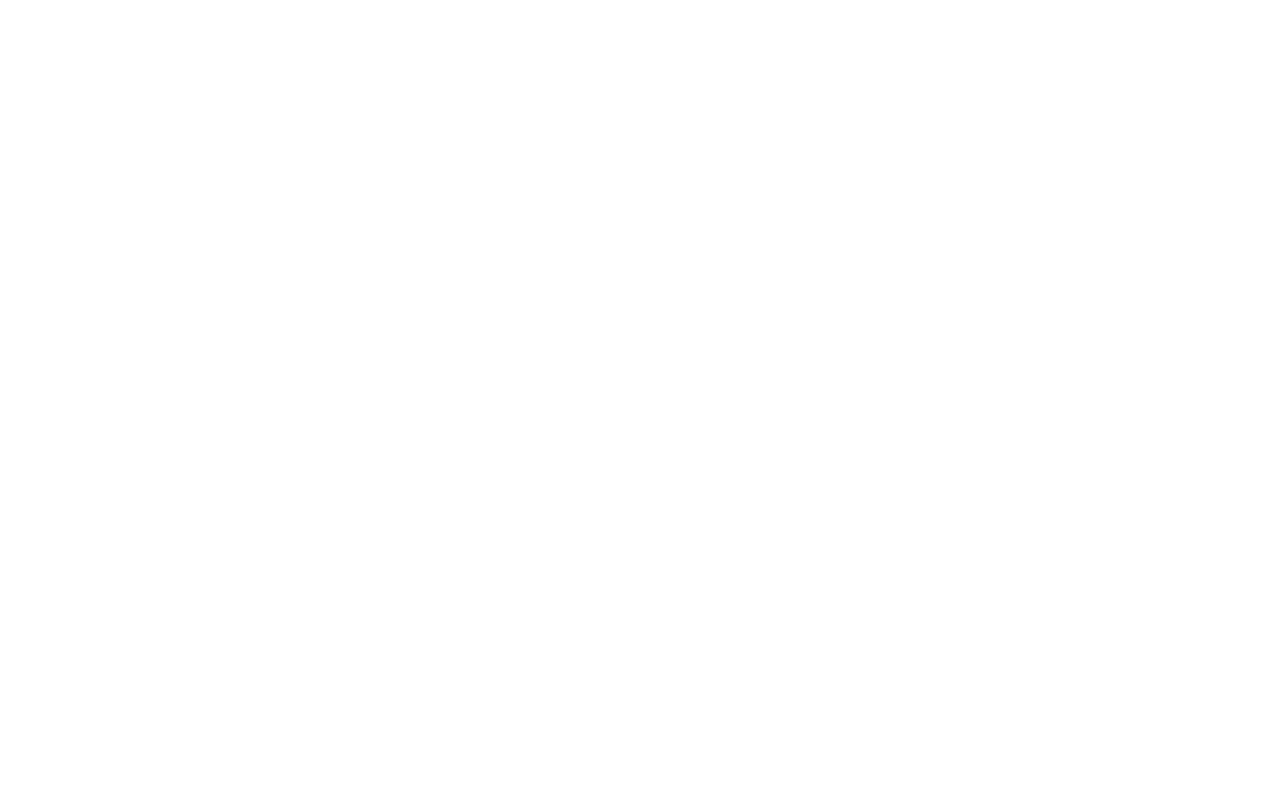
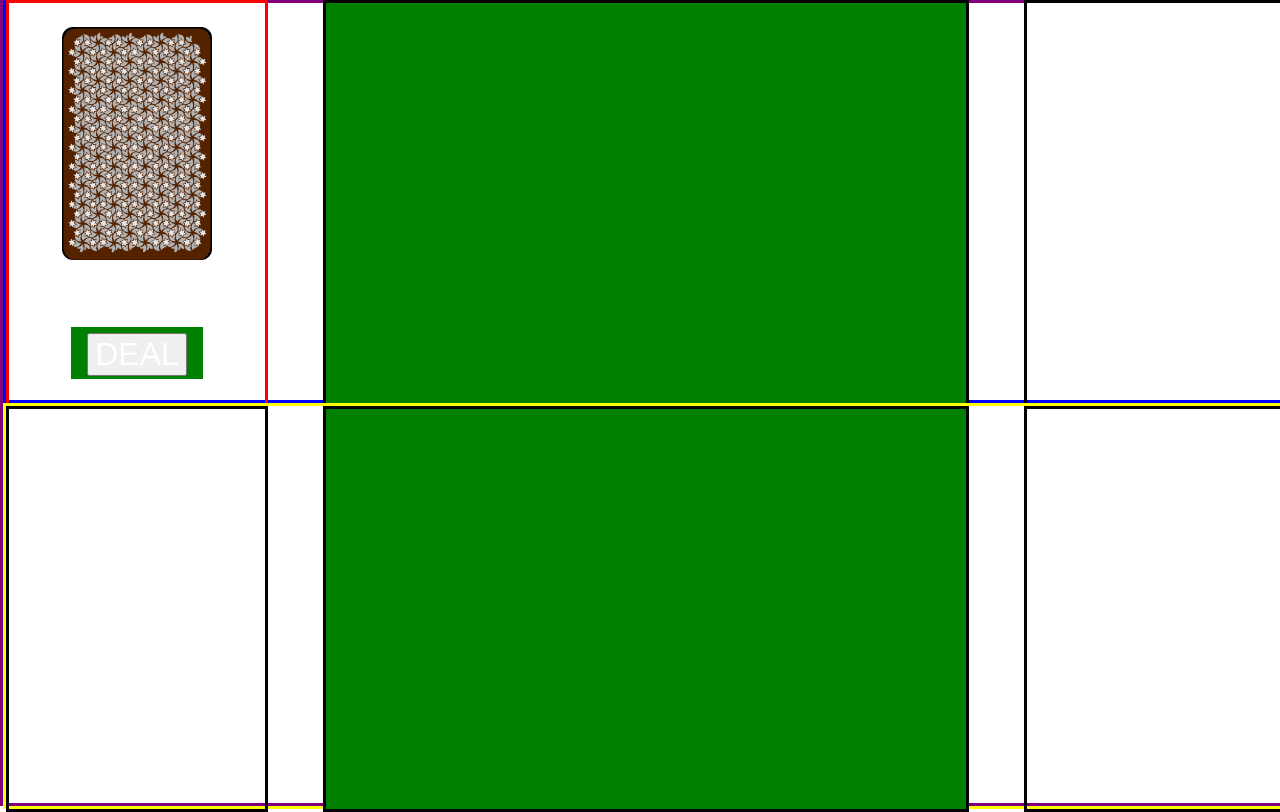
Before and after one commit to tbreeding/blackjack_hackathon, a website: page public/index.html in a window 1280 px wide. Drawn offline with nearby package versions, Linux system fonts and the light colour scheme; files that its build step writes are made by us from their sources.

Commit message:
initial UI

```diff
--- a/public/index.html
+++ b/public/index.html
@@ -8,6 +8,49 @@
   <title>BlackJack</title>
 </head>
 <body>
+
+<div class="table">
+  <div class="top">
+    <div id="deck">
+      <div id="deckcard"></div>
+      <div id="dealbutton"><button>DEAL</button></div>
+    </div>
+
+    <div id="dealercards"></div>
+
+    <div id="reset">
+      <div id="resetbutton"></div>
+    </div>
+  </div>
+
+
+  <div class="bottom">
+    <div id="playerbuttons">
+      <div id="hitbutton"></div>
+      <div id="passbutton"></div>
+    </div>
+
+    <div id="playercards"></div>
+
+    <div id="wallet">
+      <div id="betbox">
+        <div id="plusbutton"></div>
+        <div id="minusbutton"></div>
+        <div id="betbutton"></div>
+        <div id="betamount"></div>
+      </div>
+      <div id="walletbox">
+        <div id="walletamount"></div>
+      </div>
+    </div>
+  </div>
+</div>
+
+
+
+
+
+
   <script src="/js/jquery-3.3.1.min.js"></script>
   <script src="/js/cards.js"></script>
   <script src="/js/index.js"></script>
--- a/src/scss/index.scss
+++ b/src/scss/index.scss
@@ -1,2 +1,112 @@
 @import "normalize";
 @import "cards";
+
+body {
+
+    width: 100%;
+    height: 100vh;
+    margin-left: auto;
+    margin-right: auto;
+}
+
+.table {
+  display: flex;
+  background-color: light gray;
+  width: 100%;
+  height: 100vh;
+  flex-direction: column;
+  justify-content: center;
+  align-items: space-between;
+//   margin-left: auto;
+//   margin-right: auto;
+  border: solid purple;
+}
+.top {
+    display: flex;
+    width: 100%;
+    flex-direction: row;
+    justify-content: space-between;
+    flex: 1;
+    height: 50vh;
+    margin: auto;
+    border: solid blue;
+}
+
+#deck {
+    display: flex;
+    flex-direction: column;
+    justify-content: center;
+    align-items: center;
+    width: 20%;
+    flex-basis: 1;
+    height: 50vh;
+    border: solid red;
+}
+
+#deckcard {
+    width: 150px;
+    height:300px;
+    background-image: url('../img/revers.png');
+    background-size: contain;
+    background-repeat: no-repeat;
+}
+#dealbutton {
+    display: block;
+    width: 120px;
+    height: 40px;
+    background-color: green;
+    color: white;
+    text-align: center;
+    font-size: 2em;
+    padding: .2em;
+}
+
+#dealercards {
+    width: 50%;
+    height: 50vh;
+    display: flex;
+    flex-basis: 2;
+    background-color: green;
+    border: solid black;
+}
+
+#reset {
+    width: 20%;
+    height: 50vh;
+    flex-basis: 1;
+    border: solid black;
+}
+
+.bottom {
+    display: flex;
+    width: 100%;
+    flex-direction: row;
+    justify-content: space-between;
+    flex: 1;
+    height: 50vh;
+    margin: auto;
+    border: solid yellow;
+}
+
+#playerbuttons {
+    width: 20%;
+    height: 50vh;
+    flex-basis: 1;
+    border: solid black;
+}
+
+#playercards {
+    width: 50%;
+    height: 50vh;
+    background-color: green;
+    display: flex;
+    flex-basis: 2;
+    border: solid black;
+}
+
+#wallet {
+    width: 20%;
+    height: 50vh;
+    flex-basis: 1;
+    border: solid black;
+}
```
